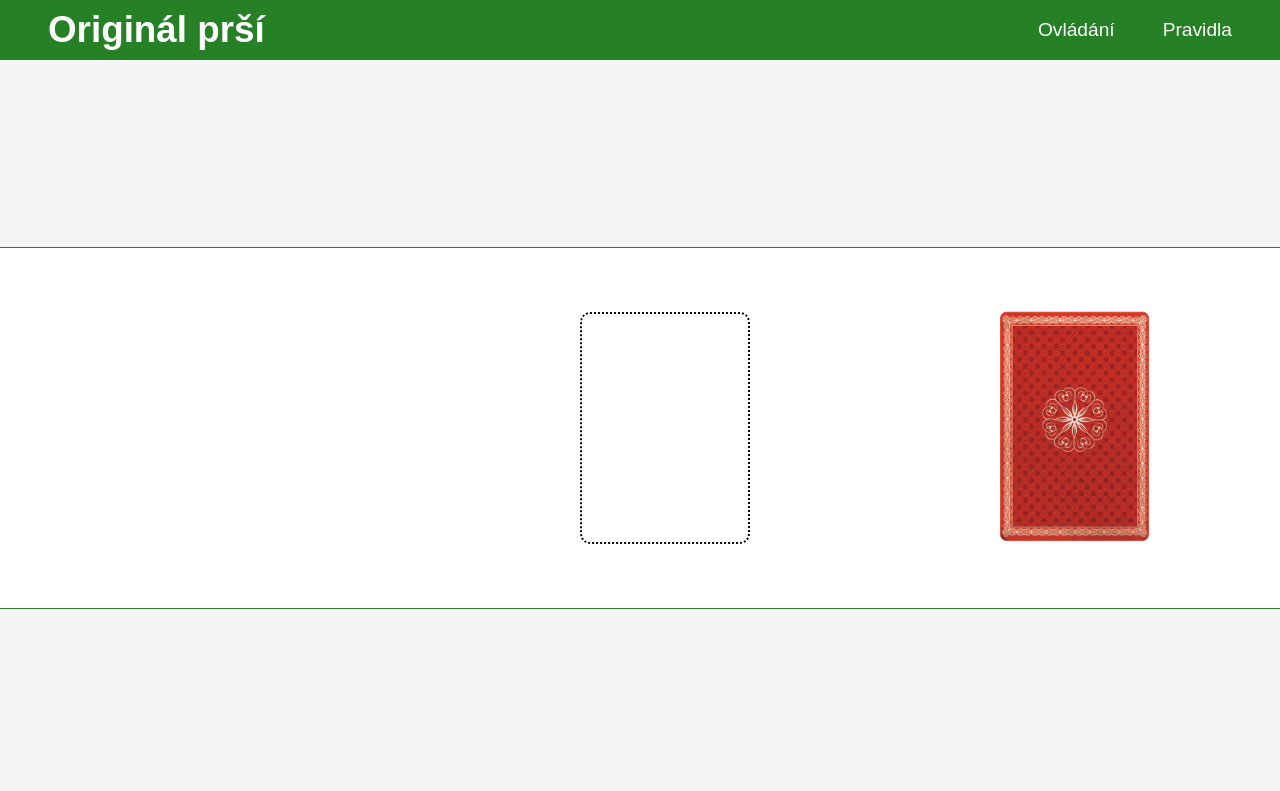
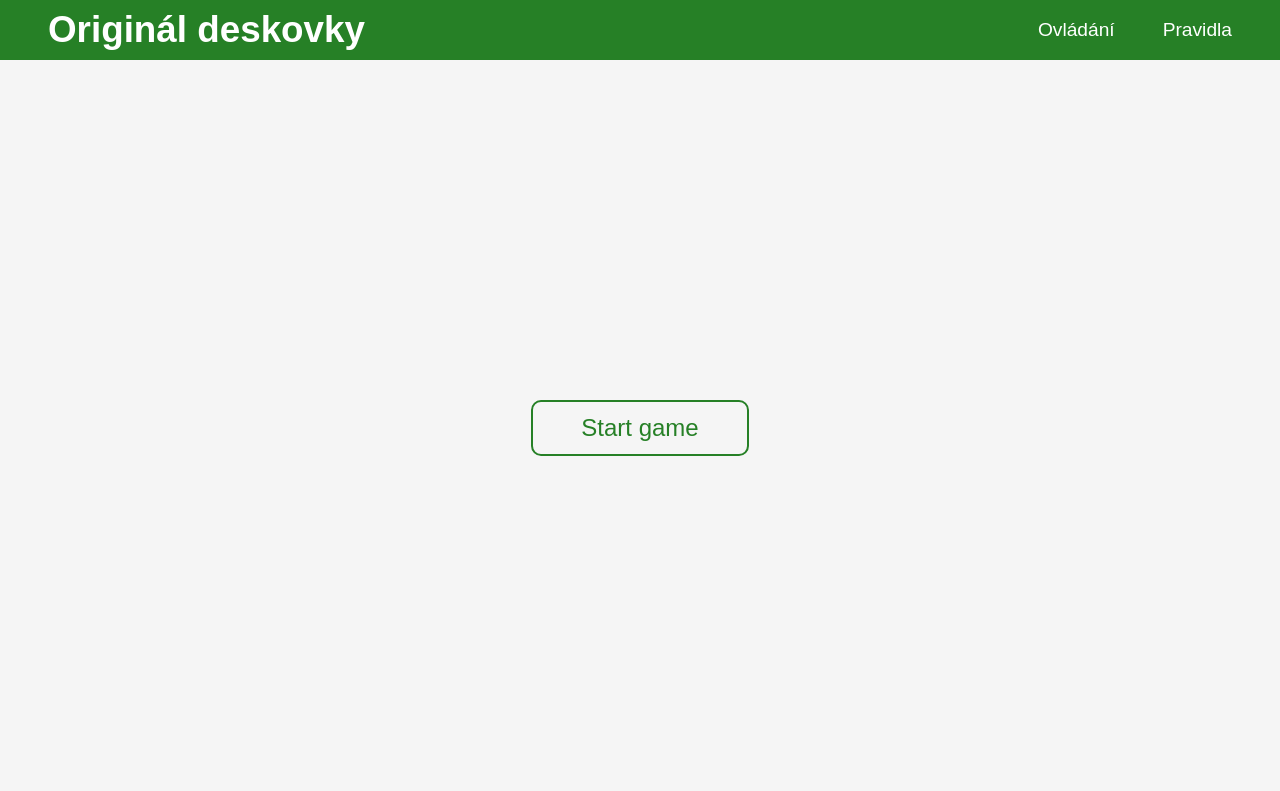
Before and after one commit to romantarnai/Prsi, a plain HTML site: page index.html in a window 1280 px wide. Drawn offline with Linux system fonts and the light colour scheme; no server answers; a web font is replaced by a local one.

Commit message:
start screen

```diff
--- a/index.html
+++ b/index.html
@@ -1,20 +1,17 @@
 <!DOCTYPE html>
 <html lang="en">
-
 <head>
     <meta charset="UTF-8">
     <meta http-equiv="X-UA-Compatible" content="IE=edge">
     <meta name="viewport" content="width=device-width, initial-scale=1.0">
-    <title>Prší</title>
-    <link rel="stylesheet" href="./styles/cardOverlap.css">
     <link rel="stylesheet" href="./styles/main.css">
-    <script src="./scripts/main.js" defer></script>
+    <link rel="stylesheet" href="./styles/indexStyle.css">
+    <title>Originál deskovky</title>
 </head>
-
 <body>
     <header>
         <nav>
-            <h1 class="nav_title">Originál prší</h1>
+            <h1 class="nav_title">Originál deskovky</h1>
             <ul>
                 <li><a href="#">Ovládání</a></li>
                 <li><a href="#">Pravidla</a></li>
@@ -23,21 +20,8 @@
     </header>
 
     <main>
-        <div id="ai" class="player ai">
-        </div>
-
-        <div class="center_board">
-            <div id="center" class="center_card">
-            </div>
-            <div class="draw_pile">
-                <img src="./images/card_back.png" alt="card-back">
-            </div>
-        </div>
-
-        <div id="human" class="player human">
-        </div>
+        <a href="./prsi.html"><button class="start_btn">Start game</button></a>
     </main>
 
 </body>
-
 </html>
--- a/styles/_variables.scss
+++ b/styles/_variables.scss
@@ -1 +1,2 @@
 $navbarHeight: 7vh;
+$mainColor: rgb(38, 128, 38);
--- /dev/null
+++ b/styles/indexStyle.scss
@@ -0,0 +1,41 @@
+@import "./variables";
+
+main{
+    display: flex;
+    justify-content: center;
+    align-items: center;
+}
+.start_btn{
+    position: relative;
+    font-size: 1.5rem;
+    padding-inline: 2em;
+    padding-block: .5em;
+    border-radius: 10px;
+    background: none;
+    color: $mainColor;
+    border: 2px solid $mainColor;
+    cursor: pointer;
+    transition: color 0.5s ease;
+
+    &::after{
+        content: "";
+        z-index: -1;
+        position: absolute;
+        top: 50%;
+        left: 50%;
+        transform: translate(-50%, -50%);
+        background-color: $mainColor;
+        width: 0;
+        height: 102%;
+        border-radius: 7px;
+        transition: all 0.5s ease-out;
+    }
+
+    &:hover::after{
+        width: 100%;
+    }
+
+    &:hover{
+        color: white;
+    }
+}
--- a/styles/main.scss
+++ b/styles/main.scss
@@ -25,7 +25,7 @@ nav{
     top: 0;
     left: 0;
     right: 0;
-    background-color: rgb(38, 128, 38);
+    background-color: $mainColor;
     display: flex;
     justify-content: space-between;
     align-items: center;
@@ -152,14 +152,14 @@ main{
 }
 .ai{
     grid-area: ai;
-    border-bottom: 1px solid rgb(38, 128, 38);
+    border-bottom: 1px solid $mainColor;
 }
 .human{
     display: flex;
     flex-direction: row;
     justify-content: center;
     grid-area: human;
-    border-top: 1px solid rgb(38, 128, 38);
+    border-top: 1px solid $mainColor;
 }
 
 img{
```
Also changed, not shown: prsi.html (added, +43 -0 lines), styles/indexStyle.css (added), test.txt (deleted), 2 other files.
